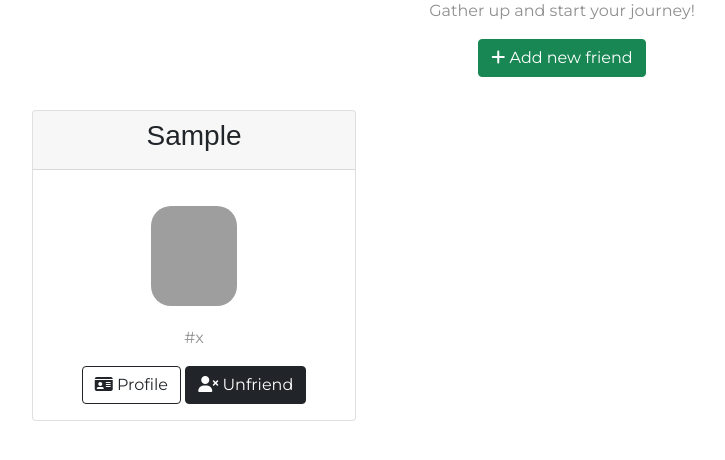
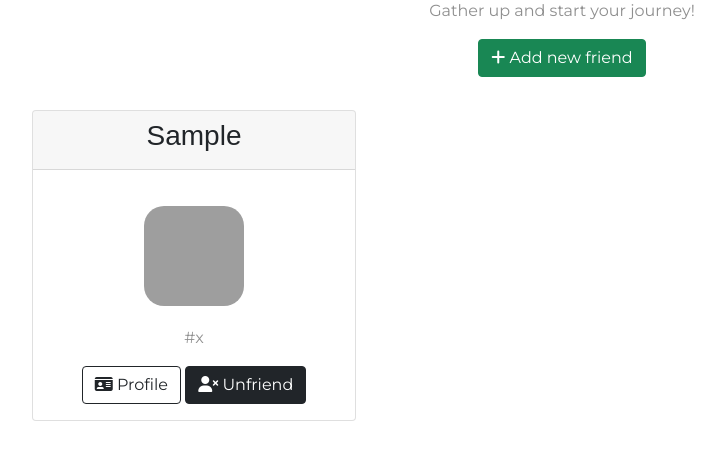
Before and after one commit to Paulyang80/JourneyGo, a Django app: page /friends/ in a window 1280 px wide. Shown: the part 228-688 px from the top of the page, without its empty margins (78-803 px from the left). Run offline with Django 4.2, Linux system fonts and the light colour scheme; a user stored in the database is signed in; tables that the repository leaves empty hold one stand-in row (values such as "Sample post"); a database or web service that is not in the repository returns one stand-in record (values such as "Sample title"); some libraries are stand-ins or nearby versions; grey boxes are pictures that could not be loaded.

Commit message:
修正friends頭像大小 / 2022=08-25

```diff
--- a/JG_Django/jg_app/static/css/friendlist-styles.css
+++ b/JG_Django/jg_app/static/css/friendlist-styles.css
@@ -6,7 +6,6 @@
 }
 
 .photo {
-    width: 30%;
     border-radius: 20px;
     margin: 20px;
 }
--- a/JG_Django/jg_app/templates/friends.html
+++ b/JG_Django/jg_app/templates/friends.html
@@ -52,7 +52,7 @@
             <h3>{{ f.firstName }}</h3>
           </div>
           <div class="card-body">
-            <img class="photo" src={{ f.pic }} alt="friend-pic" width=100 height=100>
+            <img class="photo" src={{ f.pic }} alt="friend-pic" style="width:100px !important;height:100px !important;">
             <p>#{{ f.hashtag }}</p>
             <!-- Profile Btn-->
             <button type="button" class="btn bnt-lg btn-block btn-outline-dark" data-bs-toggle="modal" data-bs-target="#profileModal{{ id }}"><i class="fa-solid fa-id-card"></i>
```
